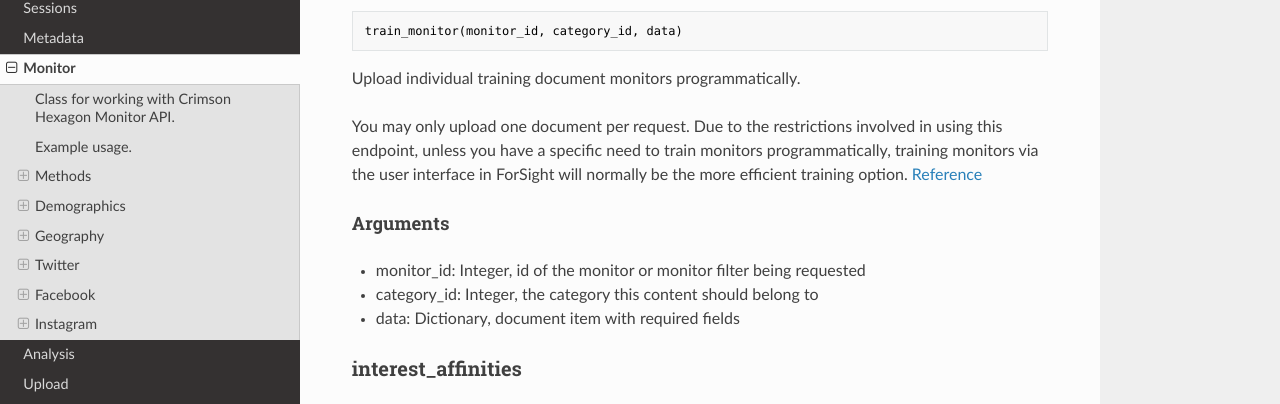
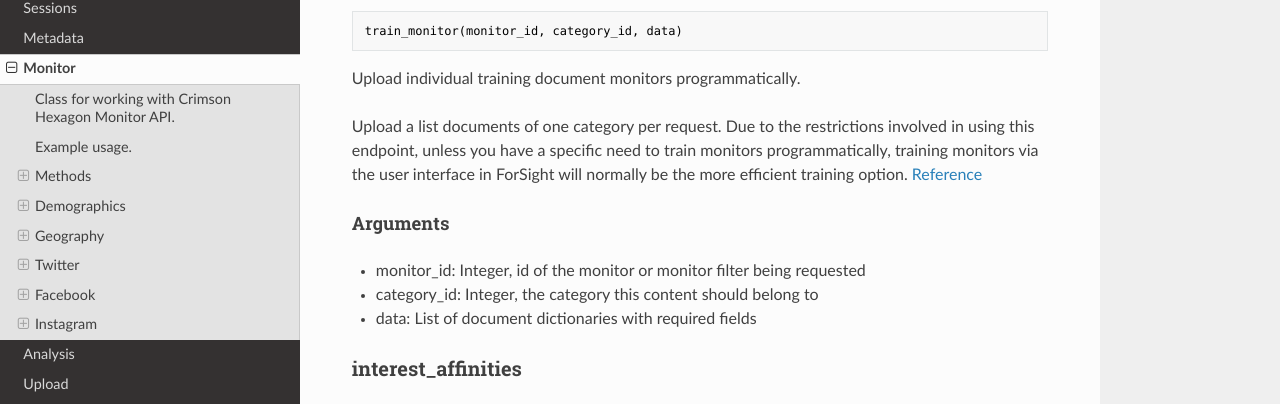
Before and after one commit to sullivancolin/hexpy, an MkDocs documentation site: the page built from docs/docs/Monitor.md, in a window 1280 px wide and 900 px high, scrolled down 1572 px. Shown: the part 141-545 px from the top of the window. Built offline with MkDocs 1.6.1, drawn with Linux system fonts in a browser that asks for light colours; nearby versions of some CDN libraries; old or Windows-style settings are respelled for this version of MkDocs.

Commit message:
fix for train API change

````diff
--- a/docs/docs/Monitor.md
+++ b/docs/docs/Monitor.md
@@ -71,12 +71,12 @@ train_monitor(monitor_id, category_id, data)
 
 Upload individual training document monitors programmatically.
 
-You may only upload one document per request. Due to the restrictions involved in using this endpoint, unless you have a specific need to train monitors programmatically, training monitors via the user interface in ForSight will normally be the more efficient training option. [Reference](https://apidocs.crimsonhexagon.com/reference#training-document-upload)
+Upload a list documents of one category per request. Due to the restrictions involved in using this endpoint, unless you have a specific need to train monitors programmatically, training monitors via the user interface in ForSight will normally be the more efficient training option. [Reference](https://apidocs.crimsonhexagon.com/reference#training-document-upload)
 
 #### Arguments
 * monitor_id: Integer, id of the monitor or monitor filter being requested
 * category_id: Integer, the category this content should belong to
-* data: Dictionary, document item with required fields
+* data: List of document dictionaries with required fields
 
 ### interest_affinities
 ```python
````
Also changed, not shown: 1 other file.
